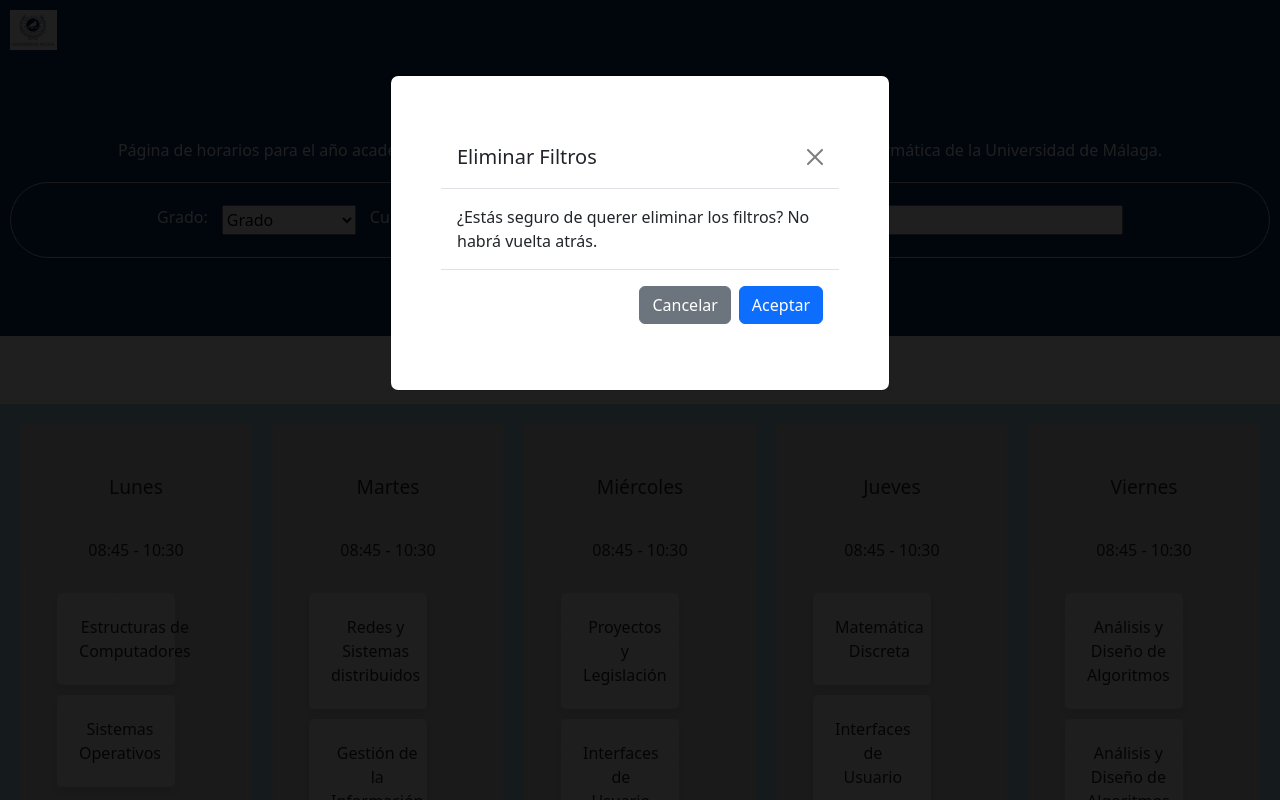
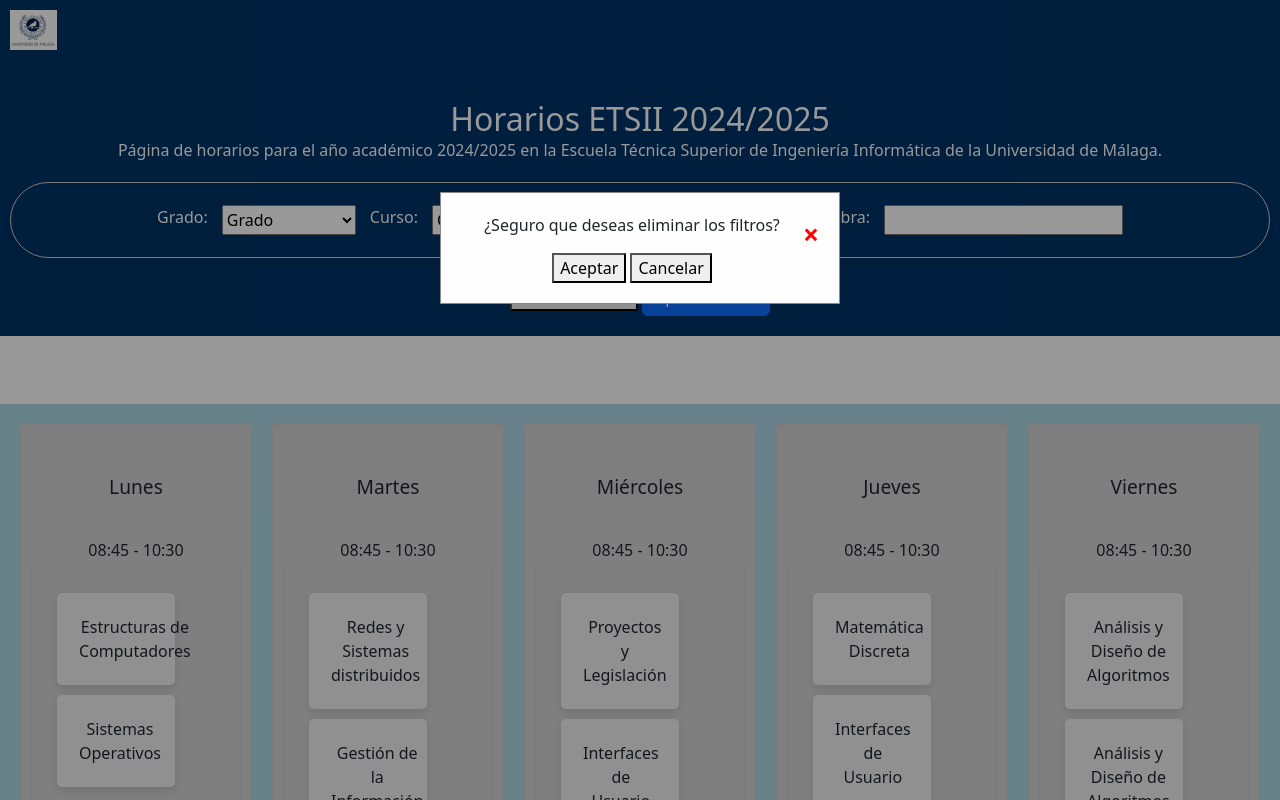
Before and after one commit to mlr03/Calendario-UMA, a plain HTML site: page index.html in a window 1280 px wide. Both pictures are taken after a click on the button "Eliminar Filtros". Shown: the top 800 px of the page. Drawn offline with nearby package versions, Linux system fonts and the light colour scheme.

Commit message:
Botón 'Eliminar filtros' con modal OK
falla la X de cerrar el modal

```diff
--- a/css/inicio.css
+++ b/css/inicio.css
@@ -382,3 +382,26 @@ header {
     width: 70%;
 
 }
+
+.modal-eliminar-filtros{
+    display: none;
+    position: fixed;
+    z-index: 1;
+    left: 0;
+    top: 0;
+    width: 100%;
+    height: 100%;
+    overflow: auto;
+    background-color: rgb(0,0,0);
+    background-color: rgba(0,0,0,0.4);
+}
+
+.modal-content-eliminar-filtros {
+    background-color: #fefefe;
+    margin: 15% auto;
+    padding: 20px;
+    border: 1px solid #888;
+    width: 80%;
+    max-width: 400px;
+    text-align: center;
+}
--- a/index.html
+++ b/index.html
@@ -77,7 +77,7 @@
                     <!---------Botones de Filtros-------------->
 
                 <div class="container text-center">
-                    <button id="btnEliminarFiltros" class="btn btn-secondary">Eliminar Filtros</button>
+                    <button id="eliminarFiltrosBtn">Eliminar Filtros</button>
                     <button id="btnAplicarFiltros" class="btn btn-primary">Aplicar Filtros</button>
 
                 </div>
@@ -201,24 +201,15 @@
 
             <!------------------------------------------ Modal de Filtros ---------------------------------------------->
 
-            <div class="modal fade" id="eliminarFiltrosModal" tabindex="-1" aria-labelledby="eliminarFiltrosModalLabel" aria-hidden="true">
-                <div class="modal-dialog">
-                    <div class="modal-content">
-                        <div class="modal-header">
-                            <h5 class="modal-title" id="eliminarFiltrosModalLabel">Eliminar Filtros</h5>
-                            <button type="button" class="btn-close" data-bs-dismiss="modal" aria-label="Cerrar"></button>
-                        </div>
-                        <div class="modal-body" tabindex="0">
-                            ¿Estás seguro de querer eliminar los filtros? No habrá vuelta atrás.
-                        </div>
-                        <div class="modal-footer">
-                            <button type="button" class="btn btn-secondary" data-bs-dismiss="modal">Cancelar</button>
-                            <button type="button" class="btn btn-primary" id="confirmarEliminarFiltros">Aceptar</button>
+                            <!-- Modal -->
+                    <div id="myModal" class="modal-eliminar-filtros">
+                        <div class="modal-content-eliminar-filtros">
+                            <span class="close">&times;</span>
+                            <p>¿Seguro que deseas eliminar los filtros?</p>
+                            <button id="aceptarBtn">Aceptar</button>
+                            <button id="cancelarBtn">Cancelar</button>
                         </div>
                     </div>
-                </div>
-            </div>
-
 
                 <!---------------------------------------------------------------------------------------------------------->
 
--- a/js/clase.js
+++ b/js/clase.js
@@ -139,26 +139,7 @@ function generateHTMLForClases(clasesMostrados) {
 
 
 
-// Función para eliminar todos los filtros y mostrar todas las asignaturas
-function eliminarFiltros() {
 
-     document.getElementById("grado").value.toLowerCase()= "";
-     parseInt(document.getElementById("curso").value)="";
-     document.getElementById("grupo").value.toLowerCase()="";
-     document.getElementById("tipo").value.toLowerCase()="";
-     document.getElementById("keyword").value.toLowerCase()="";
-
-    // Mostrar todas las asignaturas
-    generateHTMLForClases(clases);
-}
-
-
-// Función para manejar la confirmación de eliminar filtros
-function handleConfirmarEliminarFiltros() {
-    eliminarFiltros();
-    const eliminarFiltrosModal = new bootstrap.Modal(document.getElementById('eliminarFiltrosModal'));
-    eliminarFiltrosModal.hide();
-}
 
 
 // Función para mostrar los detalles de una clase
@@ -339,25 +320,62 @@ document.addEventListener('DOMContentLoaded', () => {
     });
 
 
-    // Aplica los filtros al hacer clic en el botón "Aplicar Filtros"
-    const btnAplicarFiltros = document.getElementById('btnAplicarFiltros');
-    btnAplicarFiltros.addEventListener('click', aplicarFiltros);
 
-    // Asocia el evento click al botón "Eliminar Filtros" para abrir el modal
-    const btnEliminarFiltros = document.getElementById('btnEliminarFiltros');
-    btnEliminarFiltros.addEventListener('click', () => {
-        const eliminarFiltrosModal = new bootstrap.Modal(document.getElementById('eliminarFiltrosModal'));
-        eliminarFiltrosModal.show();
+
     });
 
-    // Asocia el evento click al botón "Aceptar" del modal de confirmación
-    const confirmarEliminarFiltros = document.getElementById("confirmarEliminarFiltros");
-    confirmarEliminarFiltros.addEventListener('click', handleConfirmarEliminarFiltros);
 
-    // Asocia el evento click al botón "Cancelar" del modal de confirmación
-    const cancelarEliminarFiltros = document.querySelector("#eliminarFiltrosModal .btn-secondary");
-    cancelarEliminarFiltros.addEventListener('click', () => {
-        const eliminarFiltrosModal = new bootstrap.Modal(document.getElementById('eliminarFiltrosModal'));
-        eliminarFiltrosModal.hide();
+
+    //MODAL DE ELIMINAR FILTROS Y MENSAJE
+
+    document.addEventListener('DOMContentLoaded', () => {
+
+        const modal = document.getElementById("myModal");
+        const btnEliminarFiltros = document.getElementById("eliminarFiltrosBtn");
+        const spanClose = document.getElementsByClassName("close")[0];
+        const btnAceptar = document.getElementById("aceptarBtn");
+        const btnCancelar = document.getElementById("cancelarBtn");
+
+        // Mostrar el modal al hacer clic en el botón de eliminar filtros
+        btnEliminarFiltros.onclick = function() {
+            modal.style.display = "block";
+        }
+
+        // Cerrar el modal al hacer clic en la "x"
+        spanClose.onclick = function() {
+            modal.style.display = "none";
+        }
+
+        // Cerrar el modal al hacer clic fuera del contenido del modal
+        window.onclick = function(event) {
+            if (event.target == modal) {
+                modal.style.display = "none";
+            }
+        }
+
+        // Eliminar filtros y cerrar el modal al hacer clic en "Aceptar"
+        btnAceptar.onclick = function() {
+            // Lógica para eliminar los filtros
+            document.getElementById("grado").value = '';
+            document.getElementById("curso").value = '';
+            document.getElementById("grupo").value = '';
+            document.getElementById("tipo").value = '';
+            document.getElementById("keyword").value = '';
+            aplicarFiltros();
+            modal.style.display = "none";
+        }
+
+        // Cerrar el modal al hacer clic en "Cancelar"
+        btnCancelar.onclick = function() {
+            modal.style.display = "none";
+        }
+
+        // Lógica existente para aplicar filtros
+        const btnAplicarFiltros = document.getElementById('btnAplicarFiltros');
+        btnAplicarFiltros.addEventListener('click', aplicarFiltros);
+
+        // Llamar a generateHTMLForClases al cargar la página
+        generateHTMLForClases(clases);
+
+        // Resto de tu lógica existente...
     });
-});
--- a/js/inicio.js
+++ b/js/inicio.js
@@ -7,26 +7,3 @@ document.getElementById('btnAplicarFiltros').addEventListener('click', function(
     ariaMessage.removeAttribute('role');
     ariaMessage.setAttribute('role', 'alert');
 });
-
-document.getElementById('btnEliminarFiltros').addEventListener('click', function() {
-
-    // Abrir el modal de filtros
-
-    var eliminarFiltrosModal = new bootstrap.Modal(document.getElementById('eliminarFiltrosModal'));
-    eliminarFiltrosModal.show();
-});
-
-document.getElementById('confirmarEliminarFiltros').addEventListener('click', function() {
-
-    // Actualizar el mensaje ARIA
-    ariaMessage.textContent = 'Filtros eliminados';
-    // Forzar reanudar la lectura del mensaje por el lector de pantalla
-    ariaMessage.setAttribute('role', 'alert');
-    ariaMessage.removeAttribute('role');
-    ariaMessage.setAttribute('role', 'alert');
-
-    // Cerrar el modal de filtros
-    var eliminarFiltrosModal = bootstrap.Modal.getInstance(document.getElementById('eliminarFiltrosModal'));
-    eliminarFiltrosModal.hide();
-
-});
```
